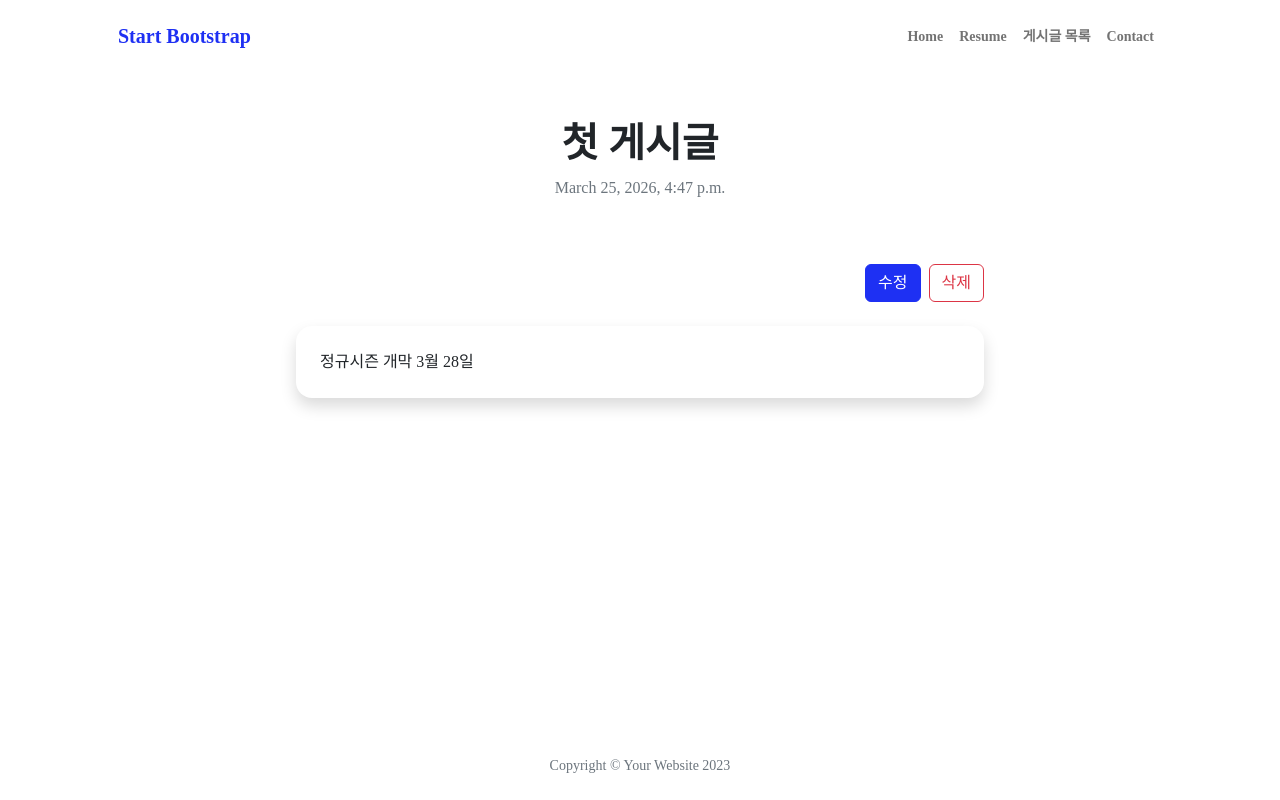
After one commit to yunjin-grit/14th-dugout_project, a Django app: page /feed/feed_detail/2/ in a window 1280 px wide. The commit adds this page. Run offline with Django 5.2, Linux system fonts and the light colour scheme; data comes from the database, SQL or seed files in the repository; both versions use the stored data as it was after the commit; some libraries are stand-ins or nearby versions.

Commit message:
CRUD 기능구현

```diff
--- a/dugout_project/dugout_project/urls.py
+++ b/dugout_project/dugout_project/urls.py
@@ -23,6 +23,6 @@ urlpatterns = [
     path('', include('main.urls')),
     path("feed/", include("feed.urls")),
     path("info/", include("info.urls")),
-
+    path("feed/", include("feed.urls")),
     path('create/', views.create, name='create'),
 ]
--- /dev/null
+++ b/dugout_project/feed/templates/feed_detail.html
@@ -0,0 +1,69 @@
+{% load static %}
+<!DOCTYPE html>
+<html lang="en">
+  <head>
+    <meta charset="UTF-8">
+    <meta name="viewport" content="width=device-width, initial-scale=1.0">
+    <title>Personal - Start Bootstrap Theme</title>
+    <link href="{% static 'css/styles.css' %}" rel="stylesheet">
+</head>
+  <body class="d-flex flex-column h-100">
+    <nav class="navbar navbar-expand-lg navbar-light bg-white py-3">
+                <div class="container px-5">
+                    <a class="navbar-brand" href="{% url 'main' %}"><span class="fw-bolder text-primary">Start Bootstrap</span></a>
+                    <button class="navbar-toggler" type="button" data-bs-toggle="collapse" data-bs-target="#navbarSupportedContent" aria-controls="navbarSupportedContent" aria-expanded="false" aria-label="Toggle navigation"><span class="navbar-toggler-icon"></span></button>
+                    <div class="collapse navbar-collapse" id="navbarSupportedContent">
+                        <ul class="navbar-nav ms-auto mb-2 mb-lg-0 small fw-bolder">
+                            <li class="nav-item"><a class="nav-link" href="{% url 'main' %}">Home</a></li>
+                            <li class="nav-item"><a class="nav-link" href="{% url 'info' %}">Resume</a></li>
+                            <li class="nav-item"><a class="nav-link" href="{% url 'feed_list' %}">게시글 목록</a></li>
+                            <li class="nav-item"><a class="nav-link" href="contact.html">Contact</a></li>
+                        </ul>
+                    </div>
+                </div>
+            </nav>
+    <header class="py-5">
+        <div class="container px-5 text-center">
+            <h1 class="fw-bolder">{{ feed.title }}</h1>
+            <p class="text-muted">{{ feed.created_at }}</p>
+        </div>
+    </header>
+
+    <!-- 세션 중 수정할 부분 여기서부터! -->
+
+    <section class="pb-5">
+        <div class="container px-5">
+            <div class="row justify-content-center">
+                <div class="col-lg-8">
+
+                    <!-- 버튼 -->
+                    <div class="d-flex justify-content-end mb-4">
+                        <a class="btn btn-primary me-2" href="{% url 'feed_update' feed.id %}">수정</a>
+                        <a class="btn btn-outline-danger" href="{% url 'feed_delete' feed.id %}">삭제</a>
+                    </div>
+
+                    <!-- 내용 -->
+                    <div class="card shadow border-0 rounded-4">
+                        <div class="card-body p-4">
+                            <p class="mb-0">{{ feed.body }}</p>
+                        </div>
+                    </div>
+
+                </div>
+            </div>
+        </div>
+    </section>
+
+</main>
+
+<!-- 푸터 -->
+<footer class="bg-white py-4 mt-auto">
+    <div class="container px-5 text-center">
+        <div class="small text-muted">Copyright &copy; Your Website 2023</div>
+    </div>
+</footer>
+
+<script src="https://cdn.jsdelivr.net/npm/bootstrap@5.2.3/dist/js/bootstrap.bundle.min.js"></script>
+<script src="{% static 'js/scripts.js' %}"></script>
+  </body>
+</html>
--- a/dugout_project/feed/templates/projects.html
+++ b/dugout_project/feed/templates/projects.html
@@ -29,7 +29,7 @@
                         <ul class="navbar-nav ms-auto mb-2 mb-lg-0 small fw-bolder">
                             <li class="nav-item"><a class="nav-link" href="{% url 'main' %}">Home</a></li>
                             <li class="nav-item"><a class="nav-link" href="{% url 'info' %}">Resume</a></li>
-                            <li class="nav-item"><a class="nav-link" href="{% url 'feed' %}">Projects</a></li>
+                            <li class="nav-item"><a class="nav-link" href="{% url 'feed_list' %}">게시글 목록</a></li>
                             <li class="nav-item"><a class="nav-link" href="contact.html">Contact</a></li>
                         </ul>
                     </div>
@@ -39,7 +39,7 @@
             <section class="py-5">
                 <div class="container px-5 mb-5">
                     <div class="text-center mb-5">
-                        <h1 class="display-5 fw-bolder mb-0"><span class="text-gradient d-inline">Projects</span></h1>
+                        <h1 class="display-5 fw-bolder mb-0"><span class="text-gradient d-inline">게시글 목록</span></h1>
                     </div>
                     <div class="row gx-5 justify-content-center">
                         <div class="col-lg-11 col-xl-9 col-xxl-8">
--- a/dugout_project/feed/urls.py
+++ b/dugout_project/feed/urls.py
@@ -4,4 +4,8 @@ from feed import views
 
 urlpatterns = [
     path("", views.feed, name="feed"),
+    path("feed_list/", views.feed_list, name="feed_list"),
+    path("feed_detail/<int:feed_id>/", views.feed_detail, name="feed_detail"),
+    path("feed_update/<int:id>/", views.feed_update, name="feed_update"),
+    path("feed_delete/<int:id>/", views.feed_delete, name="feed_delete"),
 ]
--- a/dugout_project/feed/views.py
+++ b/dugout_project/feed/views.py
@@ -1,5 +1,6 @@
-from django.shortcuts import render, redirect
+from django.shortcuts import render, redirect, get_object_or_404
 from .forms import PostModelForm
+from main.models import Notice
 
 # Create your views here.
 def feed(request):
@@ -14,3 +15,28 @@ def create(request):
     else:
         form = PostModelForm()
     return render(request, 'form_create.html', {'form': form})
+
+def feed_list(request):
+    feed = Notice.objects.all().order_by('-created_at')
+    return render(request, "feed_list.html", {"feed" : feed})
+
+def feed_detail(request, feed_id):
+    feed = get_object_or_404(Notice, pk=feed_id)
+    return render(request, "feed_detail.html", {"feed":feed})
+
+def feed_update(request, id):
+    post = get_object_or_404(Notice, pk=id)
+
+    if request.method == 'POST':
+        form = PostModelForm(request.POST, instance=post)
+        if form.is_valid():
+            form.save()
+            return redirect('feed_list')
+    else:
+        form = PostModelForm(instance=post)
+        return render(request, 'form_create.html', {'form':form, 'feed_id':id})
+
+def feed_delete(request, id):
+       feed = Notice.objects.get(pk=id)
+       feed.delete()
+       return redirect('feed_list')
--- a/dugout_project/info/templates/resume.html
+++ b/dugout_project/info/templates/resume.html
@@ -29,7 +29,7 @@
                         <ul class="navbar-nav ms-auto mb-2 mb-lg-0 small fw-bolder">
                             <li class="nav-item"><a class="nav-link" href="{% url 'main' %}">Home</a></li>
                             <li class="nav-item"><a class="nav-link" href="{% url 'info' %}">Resume</a></li>
-                            <li class="nav-item"><a class="nav-link" href="{% url 'feed' %}">Projects</a></li>
+                            <li class="nav-item"><a class="nav-link" href="{% url 'feed_list' %}">게시글 목록</a></li>
                             <li class="nav-item"><a class="nav-link" href="contact.html">Contact</a></li>
                         </ul>
                     </div>
--- a/dugout_project/main/templates/index.html
+++ b/dugout_project/main/templates/index.html
@@ -29,7 +29,7 @@
                         <ul class="navbar-nav ms-auto mb-2 mb-lg-0 small fw-bolder">
                             <li class="nav-item"><a class="nav-link" href="{% url 'main' %}">Home</a></li>
                             <li class="nav-item"><a class="nav-link" href="{% url 'info' %}">Resume</a></li>
-                            <li class="nav-item"><a class="nav-link" href="{% url 'feed' %}">Projects</a></li>
+                            <li class="nav-item"><a class="nav-link" href="{% url 'feed_list' %}">게시글 목록</a></li>
                             <li class="nav-item"><a class="nav-link" href="contact.html">Contact</a></li>
                         </ul>
                     </div>
@@ -47,7 +47,7 @@
                                 <h1 class="display-3 fw-bolder mb-5"><span class="text-gradient d-inline">Get online and grow fast</span></h1>
                                 <div class="d-grid gap-3 d-sm-flex justify-content-sm-center justify-content-xxl-start mb-3">
                                     <a class="btn btn-primary btn-lg px-5 py-3 me-sm-3 fs-6 fw-bolder" href="{% url 'info' %}">Resume</a>
-                                    <a class="btn btn-outline-dark btn-lg px-5 py-3 fs-6 fw-bolder" href="{% url 'feed' %}">Projects</a>
+                                    <a class="btn btn-outline-dark btn-lg px-5 py-3 fs-6 fw-bolder" href="{% url 'feed_list' %}">게시글 목록</a>
                                     <a class="btn btn-gradient-primary-to-secondary btn-lg px-5 py-3 fs-6 fw-bolder" href="{% url 'create' %}">새 글 작성하기</a>
                                 </div>
                             </div>
```
Also changed, not shown: dugout_project/feed/templates/feed_list.html (added, +60 -0 lines), dugout_project/db.sqlite3.
